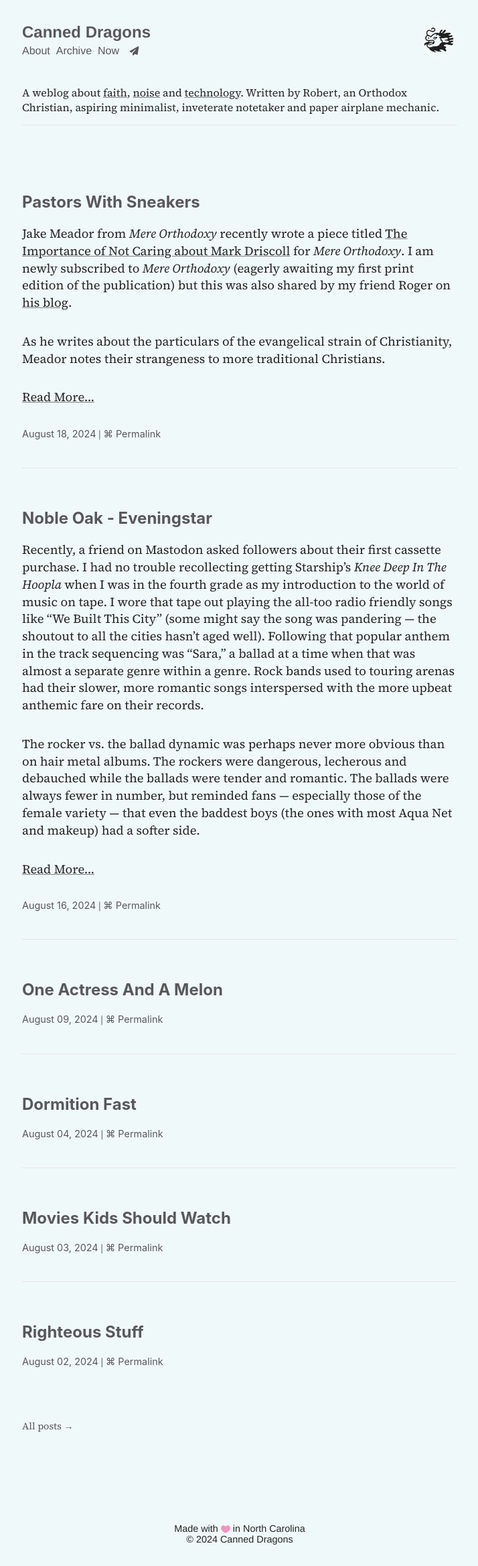
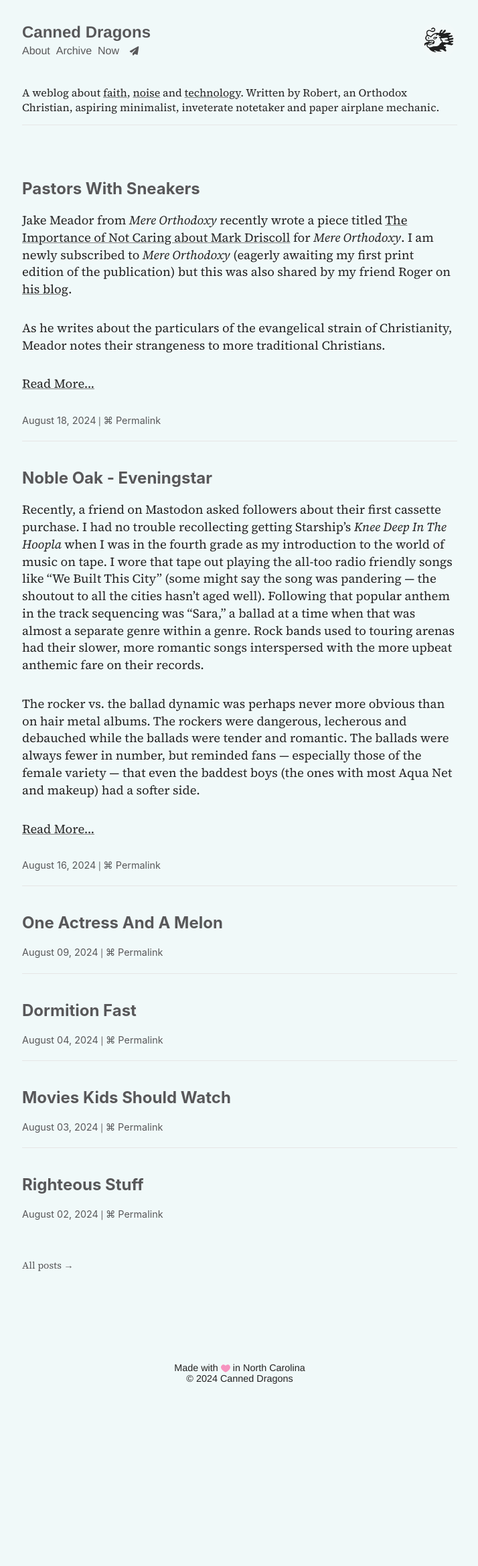
Before and after one commit to frostedechoes/canneddragons, a Jekyll site: the page built from index.md, in a window 1280 px wide. Shown: the whole page at 67% size, without its empty margins (282-996 px from the left). Built offline with Jekyll 4.4.1, drawn with Linux system fonts in a browser that asks for light colours; nearby versions of some CDN libraries; after the commit the page ends 2098 px from its top, so only the background shows below that.

Commit message:
Fixed blog list top spacing

```diff
--- a/css/main.scss
+++ b/css/main.scss
@@ -536,7 +536,7 @@ iframe {margin: 24px 0!important;}
 .note-entry {
   border-top: 1px solid var(--light-border-color);
   margin: 0;
-  padding: calc(1.25 * var(--line-height)) 0;
+  padding: 20px 0;
   h1 {
     font-family: $heading-typeface;
     margin: 20px 0;
```
